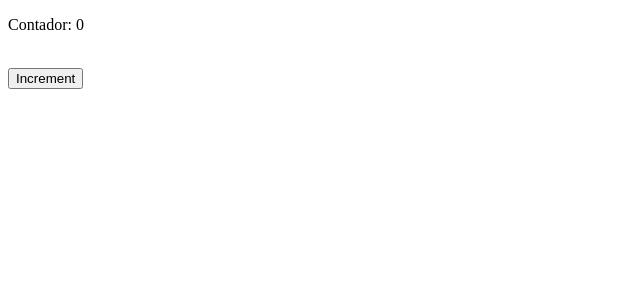
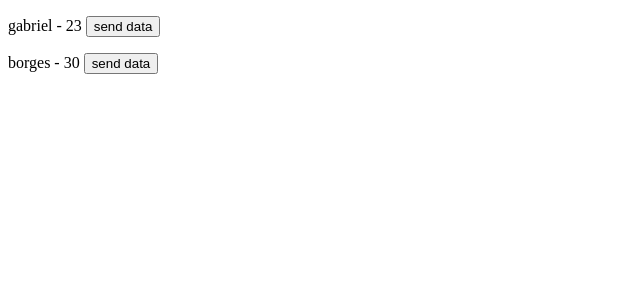
Before and after one commit to gabrielborgesc/angular-app, an Angular app: page / in a window 1280 px wide. Shown: the top 300 px of the page, without its empty margins (0-640 px from the left). Built offline with nearby package versions, Linux system fonts and the light colour scheme.

Commit message:
pos aula 36, @Output

```diff
--- a/src/app/app.component.ts
+++ b/src/app/app.component.ts
@@ -11,9 +11,16 @@ import { Component, OnInit, DoCheck, AfterContentInit, AfterContentChecked, Afte
     </app-diretivas-estruturais> -->
     <!-- <app-diretivas-atributos></app-diretivas-atributos> -->
     <!-- <app-new-component><app-new-component> -->
-    <app-input [contador]="inputContador" ></app-input>
+    <!-- <app-input [contador]="inputContador" ></app-input>
     <br>
-    <button (click)="increment()" >Increment</button>
+    <button (click)="increment()" >Increment</button> -->
+
+    <ng-template [ngIf]="receivedData">
+      <h1>{{receivedData.name}}</h1>
+      <h2>{{receivedData.age}}</h2>
+    </ng-template>
+
+    <app-output (sendData)="setData($event)" ></app-output>
 
     <router-outlet></router-outlet>
     `
@@ -22,6 +29,7 @@ import { Component, OnInit, DoCheck, AfterContentInit, AfterContentChecked, Afte
 export class AppComponent implements OnInit{
 
   public inputContador: number = 0;
+  public receivedData: {name: string, age: number} | undefined;
 
   constructor() {}
 
@@ -32,4 +40,8 @@ export class AppComponent implements OnInit{
     this.inputContador++;
   }
 
+  public setData(data: {name: string, age: number}){
+    this.receivedData = data
+  }
+
 }
--- /dev/null
+++ b/src/app/shared/output/output.component.html
@@ -0,0 +1,7 @@
+<p *ngFor="let item of list; let i = index " >
+
+    {{item.name}} - {{item.age}}
+
+    <button (click) = "getData(i)" >send data</button>
+
+</p>
--- /dev/null
+++ b/src/app/shared/output/output.component.ts
@@ -0,0 +1,28 @@
+import { Component, EventEmitter, OnInit, Output } from '@angular/core';
+
+@Component({
+  selector: 'app-output',
+  templateUrl: './output.component.html',
+  styleUrls: ['./output.component.scss']
+})
+export class OutputComponent implements OnInit {
+
+
+  public list: Array<{name: string, age: number}> = [
+    {name: "gabriel", age: 23},
+    {name: "borges", age: 30},
+
+  ]
+
+  constructor() { }
+
+  ngOnInit(): void {
+  }
+
+  public getData(i: number){
+    this.sendData.emit(this.list[i])
+  }
+
+  @Output() public sendData = new EventEmitter()
+
+}
```
Also changed, not shown: src/app/shared/shared.module.ts (+5 -2 lines), src/app/shared/output/output.component.scss (added), 1 other file (tests, documents, lock files or other folders).
